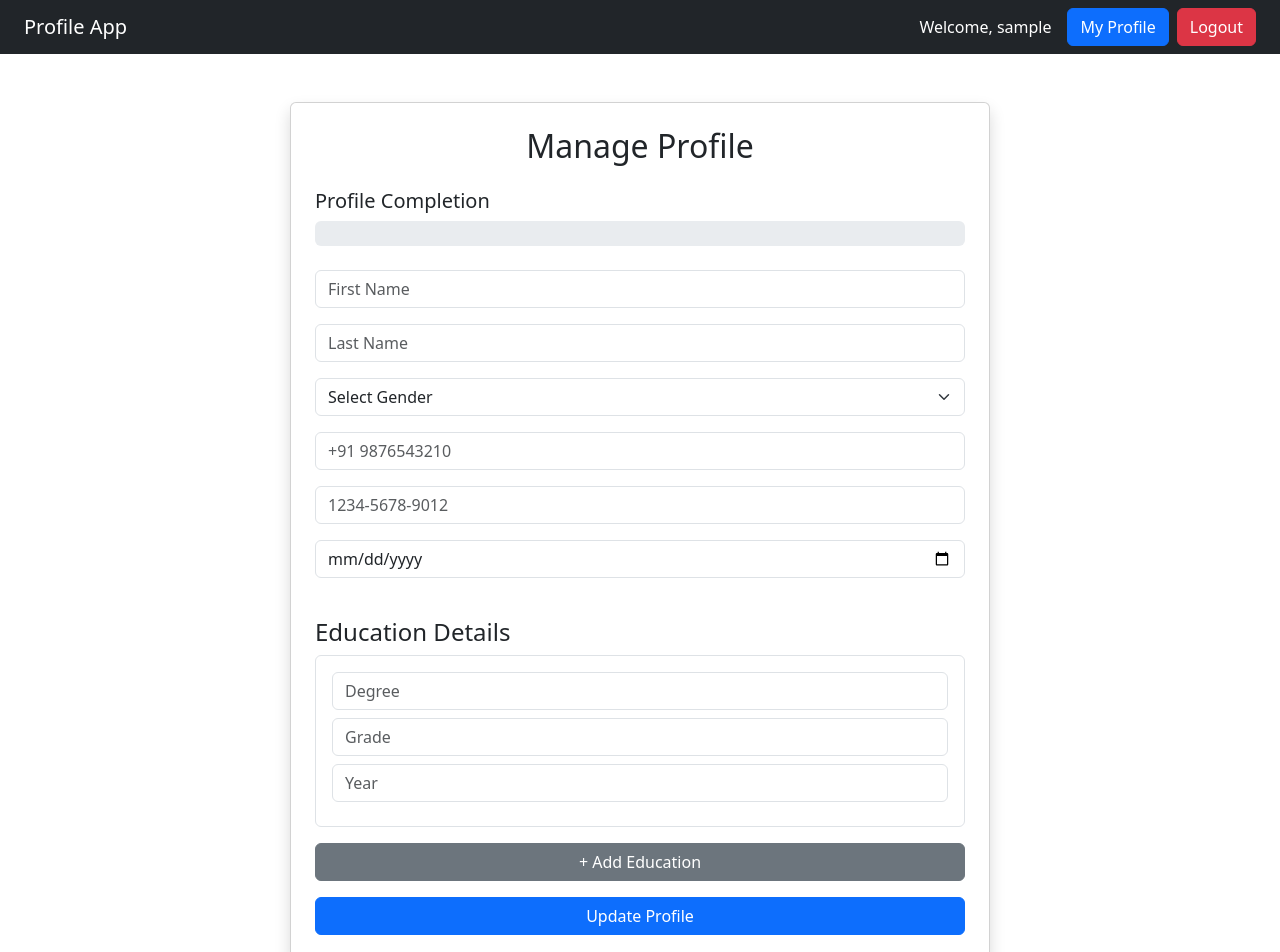
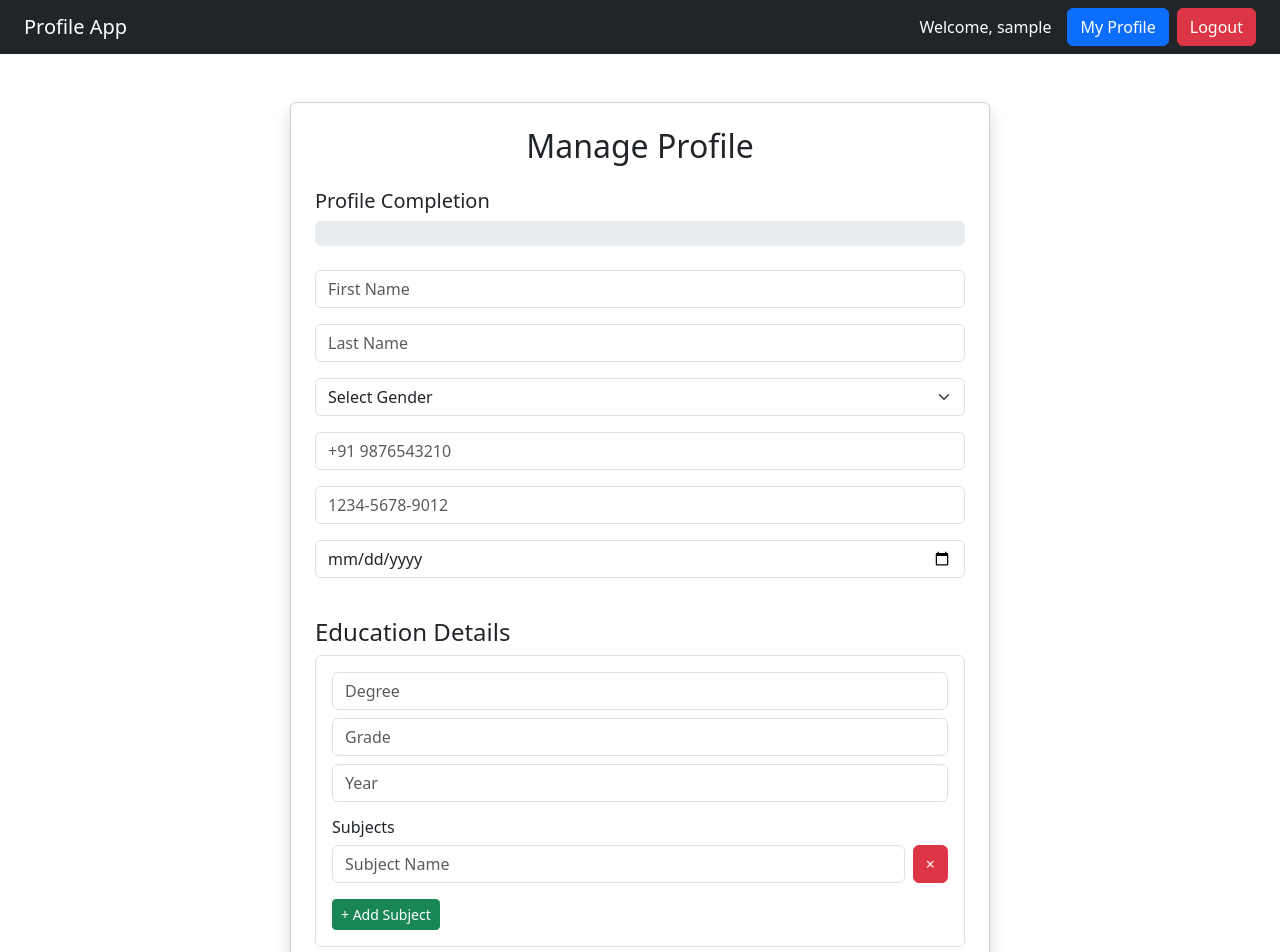
Before and after one commit to PranayHazra-007/Authentication, a React app: page /home/profile in a window 1280 px wide. Shown: the top 952 px of the page. Built offline with nearby package versions, Linux system fonts and the light colour scheme; sample sign-in values are in the browser's storage; the HTML template or start-up script is replaced by a standard one.

Commit message:
Routing Authenticatin

```diff
--- a/src/pages/MyProfile.jsx
+++ b/src/pages/MyProfile.jsx
@@ -18,10 +18,25 @@ const MyProfile = () => {
         degree: "",
         grade: "",
         year: "",
+        subjects: [""],
       },
     ],
   });
 
+  useEffect(() => {
+  if (currentUser && currentUser.profile) {
+    const updatedEducation =
+      currentUser.profile.education.map((edu) => ({
+        ...edu,
+        subjects: edu.subjects || [""],
+      }));
+
+    setProfile({
+      ...currentUser.profile,
+      education: updatedEducation,
+    });
+  }
+}, []);
   const [errors, setErrors] = useState({});
 
   useEffect(() => {
@@ -61,6 +76,7 @@ const MyProfile = () => {
           degree: "",
           grade: "",
           year: "",
+          subjects: [""],
         },
       ],
     });
@@ -68,6 +84,46 @@ const MyProfile = () => {
     toast.error("You can only add up to 3 education entries.");
   }
   };
+  const handleSubjectChange = (eduIndex, subIndex, value) => {
+  const temp = [...profile.education];
+  if (!temp[eduIndex].subjects) {
+    temp[eduIndex].subjects = [""];
+  }
+
+  temp[eduIndex].subjects[subIndex] = value;
+
+  setProfile({
+    ...profile,
+    education: temp,
+  });
+};
+const addSubject = (eduIndex) => {
+  const temp = [...profile.education];
+
+  if (!temp[eduIndex].subjects) {
+    temp[eduIndex].subjects = [""];
+  }
+
+  temp[eduIndex].subjects.push("");
+
+  setProfile({
+    ...profile,
+    education: temp,
+  });
+};
+const removeSubject = (eduIndex, subIndex) => {
+  const temp = [...profile.education];
+
+  if (temp[eduIndex].subjects) {
+    temp[eduIndex].subjects.splice(subIndex, 1);
+  }
+
+  setProfile({
+    ...profile,
+    education: temp,
+  });
+};
+
 
   const removeEducation = (index) => {
     const temp = [...profile.education];
@@ -127,10 +183,7 @@ const MyProfile = () => {
     };
     console.log("Updated Current User:", updatedCurrent);
 
-    localStorage.setItem(
-      "currentUser",
-      JSON.stringify(updatedCurrent)
-    );
+    localStorage.setItem("currentUser", JSON.stringify(updatedCurrent));
 
     const users =
       JSON.parse(localStorage.getItem("users")) || [];
@@ -306,7 +359,49 @@ const MyProfile = () => {
               onChange={(e) =>
                 handleEducation(index, e)
               }
+
             />
+            <h6 className="mt-3">Subjects</h6>
+{(item.subjects || [""]).map((subject, subIndex) => (
+  <div
+    key={subIndex}
+    className="d-flex gap-2 mb-2"
+  >
+    <input
+      type="text"
+      className="form-control"
+      placeholder="Subject Name"
+      value={subject}
+      onChange={(e) =>
+        handleSubjectChange(
+          index,
+          subIndex,
+          e.target.value
+        )
+      }
+    />
+
+    {(item.subjects || [""]).length > 0 && (
+      <button
+        className="btn btn-danger"
+        type="button"
+        onClick={() =>
+          removeSubject(index, subIndex)
+        }
+      >
+        ×
+      </button>
+    )}
+  </div>
+))}
+
+<button
+  type="button"
+  className="btn btn-success btn-sm mt-2"
+  onClick={() => addSubject(index)}
+>
+  + Add Subject
+</button>
 
             <small className="text-danger">
               {errors[`year${index}`]}
```
